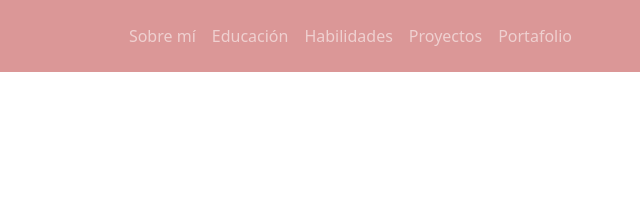
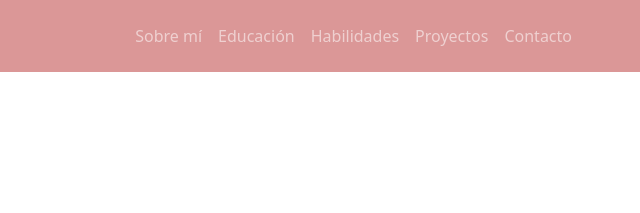
Before and after one commit to mraguilerag/mraguilerag.github.io, a plain HTML site: page index.html in a window 1280 px wide. Shown: the top 213 px of the page, 640-1280 px from the left. Drawn offline with nearby package versions, Linux system fonts and the light colour scheme.

Commit message:
contacto href

```diff
--- a/index.html
+++ b/index.html
@@ -31,7 +31,7 @@
             <a class="nav-link" href="#Proyects">Proyectos</a>
           </li>
           <li class="nav-item">
-            <a class="nav-link" href="./portafolio.html">Portafolio</a>
+            <a class="nav-link" href="#Contacto">Contacto</a>
           </li>
         </ul>
       </div>
```
